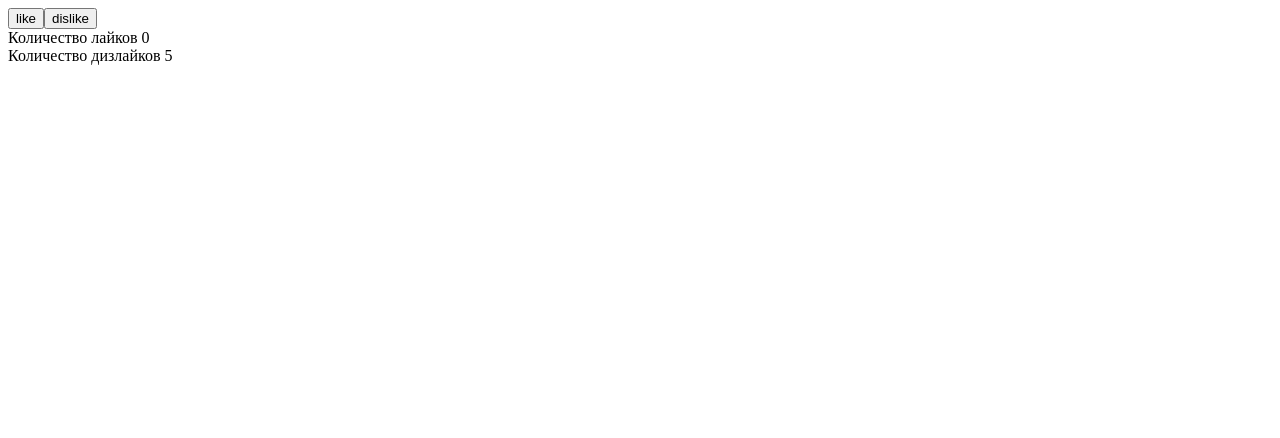
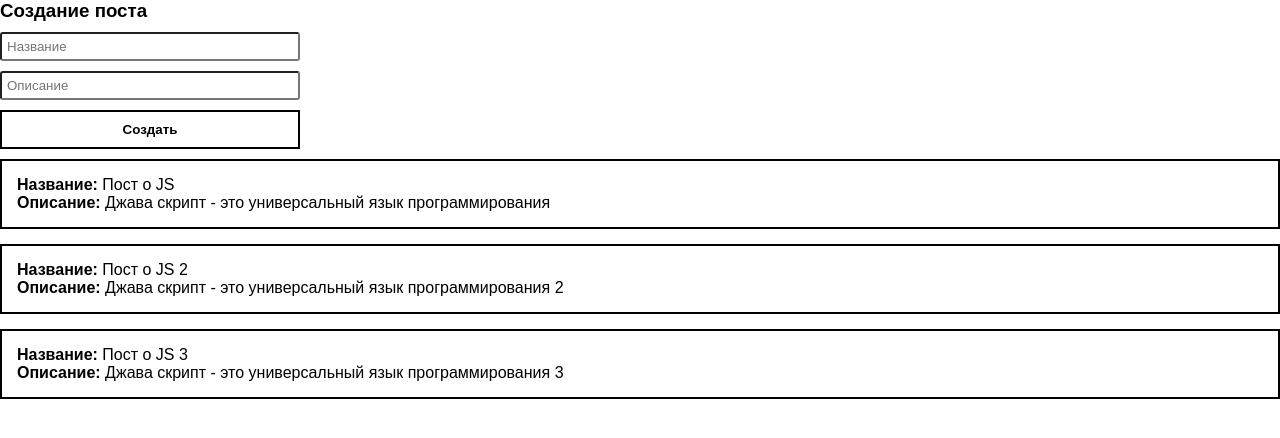
Before and after one commit to Yaroslav-Borisov/vue-learning, a Vue app: page / in a window 1280 px wide. Shown: the top 438 px of the page. Built offline with nearby package versions, Linux system fonts and the light colour scheme.

Commit message:
add simple post creation functionality

```diff
--- a/src/App.vue
+++ b/src/App.vue
@@ -1,33 +1,57 @@
 <template>
   <div>
-        <div>
-            <button @click="addLike">like</button>
-            <button @click="addDislike">dislike</button>
-        </div>
-        <div>Количество лайков {{ likes }}</div>
-        <div>Количество дизлайков {{ dislikes }}</div>
+    <PostForm :createPost="createPost" />
+    <PostList :posts="posts" />
   </div>
 </template>
 
 <script>
+import PostForm from './components/PostForm';
+import PostList from './components/PostList';
+
 export default {
+  components: {
+    PostList,
+    PostForm,
+  },
   data() {
     return {
-            likes: 0,
-            dislikes: 5,
-        }
+      posts: [
+        {
+          id: 1,
+          title: 'Пост о JS',
+          body: 'Джава скрипт - это универсальный язык программирования',
+        },
+        {
+          id: 2,
+          title: 'Пост о JS 2',
+          body: 'Джава скрипт - это универсальный язык программирования 2',
+        },
+        {
+          id: 3,
+          title: 'Пост о JS 3',
+          body: 'Джава скрипт - это универсальный язык программирования 3',
+        },
+      ],
+    };
   },
   methods: {
-        addLike() {
-            this.likes += 1;
+    createPost(newPostTitle, newPostBody) {
+      const newPost = {
+        id: Date.now(),
+        title: newPostTitle,
+        body: newPostBody,
+      };
+      this.posts = [...this.posts, newPost];
     },
-        addDislike() {
-            this.dislikes += 1;
-        }
-    }
-}
+  },
+};
 </script>
 
 <style>
-
+* {
+  margin: 0;
+  padding: 0;
+  box-sizing: border-box;
+}
 </style>
--- /dev/null
+++ b/src/components/PostForm.vue
@@ -0,0 +1,77 @@
+<template>
+  <form class="creating-form" @submit.prevent>
+    <h3>Создание поста</h3>
+    <input
+      v-bind:value="newPost.title"
+      @change="onNewPostTitleChange"
+      class="creating-form__input"
+      type="text"
+      placeholder="Название"
+    />
+    <input
+      v-bind:value="newPost.body"
+      @change="onNewPostBodyChange"
+      class="creating-form__input"
+      type="text"
+      placeholder="Описание"
+    />
+    <button class="creating-form__button" @click="onNewPostCreation">Создать</button>
+  </form>
+</template>
+
+<script>
+export default {
+  props: {
+    createPost: {
+      required: true,
+    },
+  },
+  data() {
+    return {
+      newPost: {
+        title: '',
+        body: '',
+      },
+    };
+  },
+  methods: {
+    onNewPostTitleChange(event) {
+      console.log(event.target.value);
+      this.newPost.title = event.target.value;
+    },
+    onNewPostBodyChange(event) {
+      this.newPost.body = event.target.value;
+    },
+    onNewPostCreation() {
+      this.createPost(this.newPost.title, this.newPost.body);
+      this.newPost.title = '';
+      this.newPost.body = '';
+    },
+  },
+};
+</script>
+
+<style scoped>
+.creating-form {
+  display: flex;
+  flex-direction: column;
+  gap: 10px;
+  max-width: 300px;
+  margin-bottom: 10px;
+  font-family: Arial, Helvetica, sans-serif;
+}
+
+.creating-form__input {
+  padding: 5px;
+  border-radius: 3px;
+}
+
+.creating-form__button {
+  margin: 0;
+  padding: 10px;
+  font-weight: 700;
+  background: none;
+  border: 2px solid #000000;
+  cursor: pointer;
+}
+</style>
--- /dev/null
+++ b/src/components/PostList.vue
@@ -0,0 +1,25 @@
+<template>
+  <div class="post" v-for="post in posts">
+    <div><b>Название:</b> {{ post.title }}</div>
+    <div><b>Описание:</b> {{ post.body }}</div>
+  </div>
+</template>
+
+<script>
+export default {
+  props: {
+    posts: {
+      required: true,
+    },
+  },
+};
+</script>
+
+<style scoped>
+.post {
+  margin-bottom: 15px;
+  padding: 15px;
+  font-family: Arial, Helvetica, sans-serif;
+  border: 2px solid #000000;
+}
+</style>
```
Lines whose indentation alone changed are shown as unchanged.
